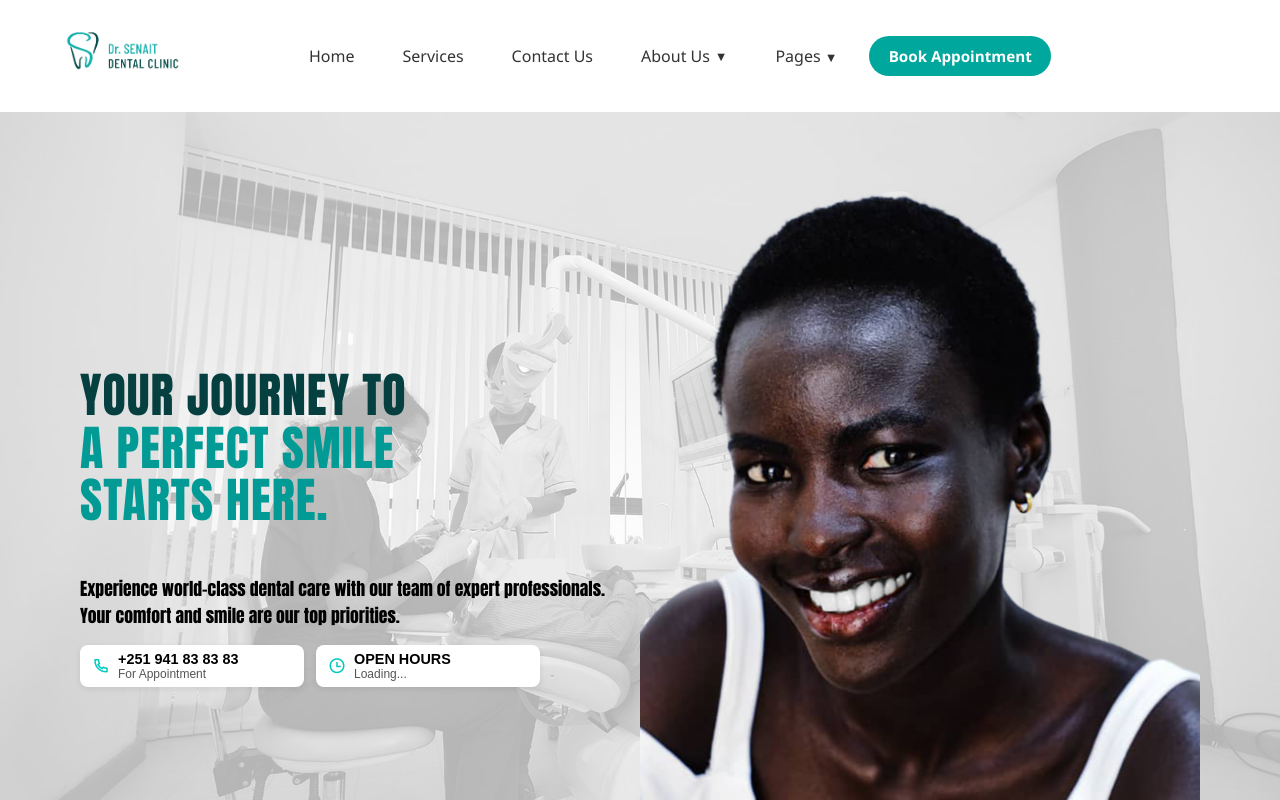
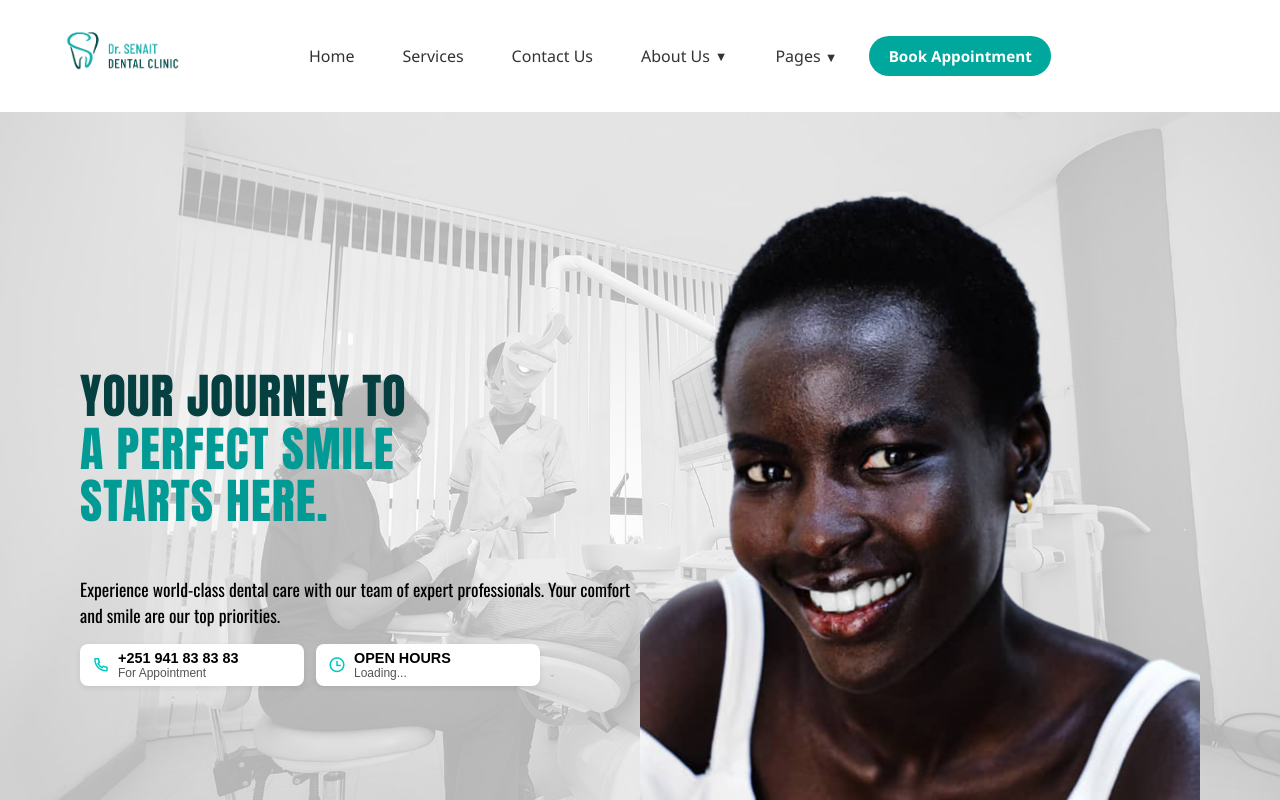
Before and after one commit to arsema16/dr-senait-frontend, a React (Create React App) app in the folder frontend/: page / in a window 1280 px wide. Shown: the top 800 px of the page. Built offline with nearby package versions, Linux system fonts and the light colour scheme; no server answers.

Commit message:
Update Home.jsx

```diff
--- a/frontend/src/components/Home.jsx
+++ b/frontend/src/components/Home.jsx
@@ -23,7 +23,7 @@ const Home = () => {
   useEffect(() => {
     const fetchOpenHours = async () => {
       try {
-        const res = await fetch('http://localhost:5000/api/open-hours');
+        const res = await fetch('https://dr-senait-backend.onrender.com/api/open-hours');
         const data = await res.json();
         setOpenHours(data);
       } catch (err) {
@@ -81,7 +81,7 @@ const Home = () => {
   <span className="hero-line-green">STARTS HERE.</span>
 </h1>
 
-              <p style={{ fontSize: '1.1rem', margin: '1rem 0', fontFamily: '"Anton", sans-serif',
+              <p style={{ fontSize: '1.1rem', margin: '1rem 0', fontFamily: '"Oswald", sans-serif',
   fontWeight: '400', }}>
                 Experience world-class dental care with our team of expert professionals. Your comfort and smile are our top priorities.
               </p>
```
